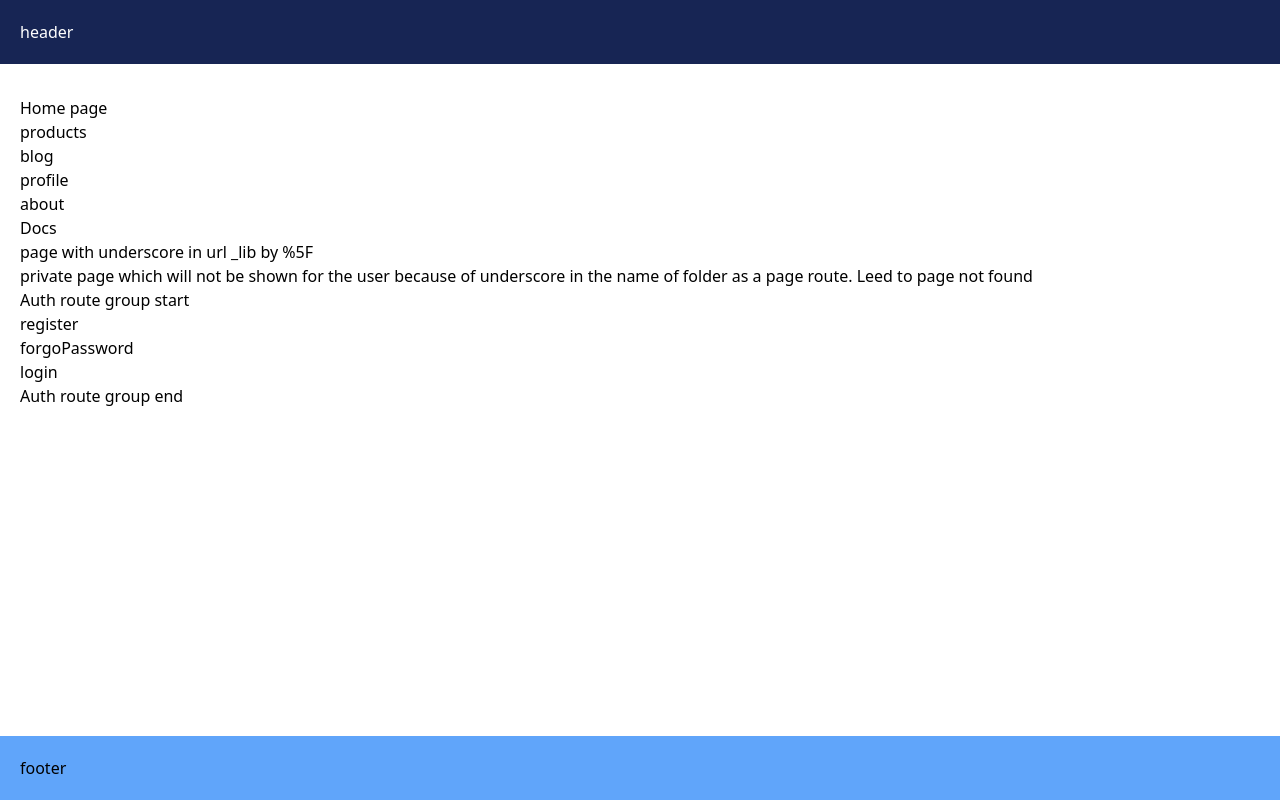
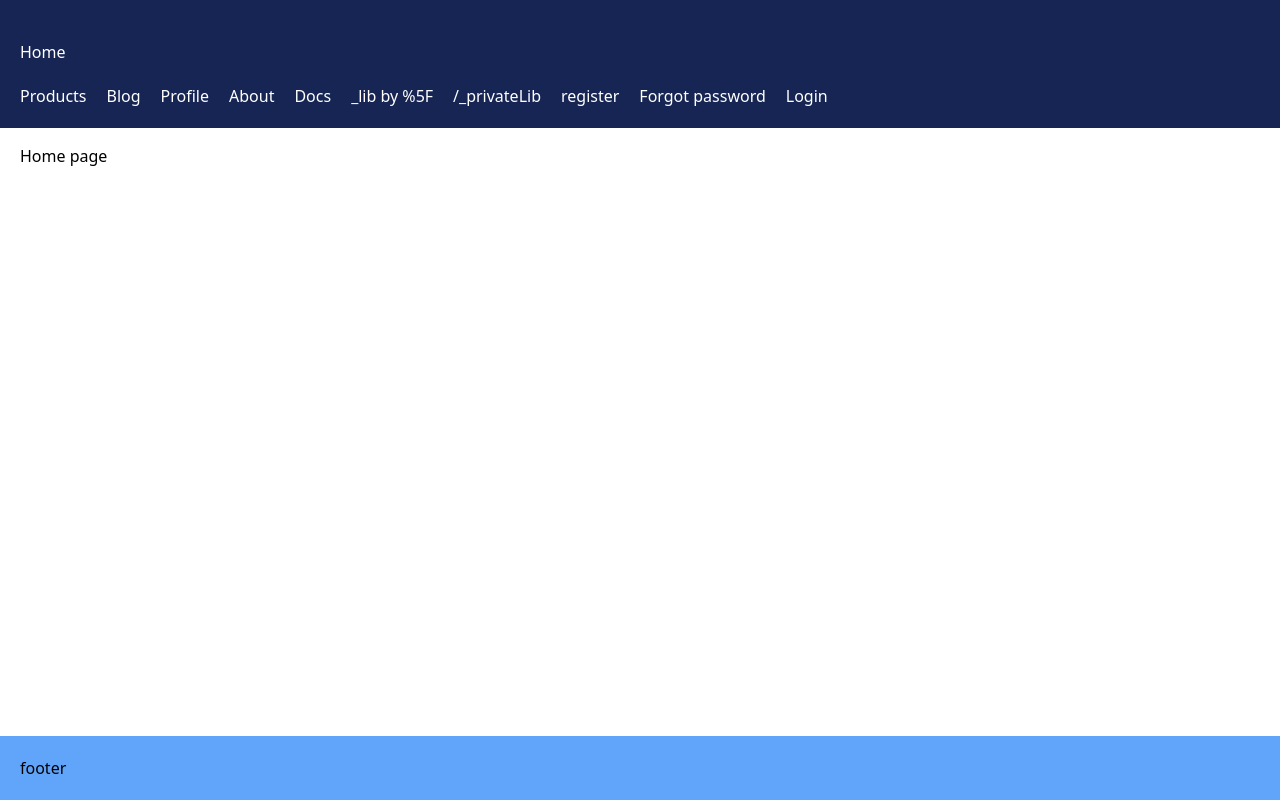
Before and after one commit to roman89ua/nextPractice, a Next.js app in the folder hello-world/: page / in a window 1280 px wide. Built offline with nearby package versions, Linux system fonts and the light colour scheme.

Commit message:
usePathname() hook and active links from navbar

```diff
--- /dev/null
+++ b/hello-world/src/app/components/MainNavbar/index.tsx
@@ -0,0 +1,71 @@
+"use client";
+
+import Link from "next/link";
+import { usePathname } from "next/navigation";
+
+const mainLinks: { title: string; pathname: string }[] = [
+  {
+    title: "Products",
+    pathname: "/products",
+  },
+  {
+    title: "Blog",
+    pathname: "/blog",
+  },
+  {
+    title: "Profile",
+    pathname: "/profile",
+  },
+  {
+    title: "About",
+    pathname: "/about",
+  },
+  {
+    title: "Docs",
+    pathname: "/docs",
+  },
+  {
+    title: "_lib by %5F",
+    pathname: "/_lib",
+  },
+  {
+    title: "/_privateLib",
+    pathname: "/_privateLib",
+  },
+  {
+    title: "register",
+    pathname: `/register`,
+  },
+  {
+    title: "Forgot password",
+    pathname: "/forgoPassword",
+  },
+  {
+    title: "Login",
+    pathname: "/login",
+  },
+];
+const MainNavbar = () => {
+  const path = usePathname();
+  console.log({ path });
+
+  return (
+    <nav className="flex gap-5">
+      {mainLinks.map((link) => {
+        const isActive = path.startsWith(link.pathname);
+
+        return (
+          <Link
+            key={link.pathname}
+            href={link.pathname}
+            className={`${isActive ? "text-red-200  font-extrabold" : ""}`}
+          >
+            {link.title}
+          </Link>
+        );
+      })}
+    </nav>
+  );
+};
+
+export default MainNavbar;
--- a/hello-world/src/app/layout.tsx
+++ b/hello-world/src/app/layout.tsx
@@ -1,5 +1,7 @@
+import { Metadata } from "next";
+import Link from "next/link";
 import "./global.scss";
-import { Metadata } from "next";
+import MainNavbar from "./components/MainNavbar";
 
 export const metadata: Metadata = {
   title: {
@@ -21,9 +23,15 @@ export default function RootLayout({
     <html lang="en">
       <body className="h-svh">
         <header className="bg-blue-950 p-5 w-full fixed top-0 left-0 right-0 text-white">
-          header
+          <Link href="/">
+            <h1 className="py-5">Home</h1>
+          </Link>
+
+          <nav className="flex gap-5">
+            <MainNavbar />
+          </nav>
         </header>
-        <main className="py-24 px-5 h-svh">{children}</main>
+        <main className="py-36 px-5 h-svh">{children}</main>
         <footer className="bg-blue-400 p-5 w-full fixed bottom-0 left-0 right-0">
           footer
         </footer>
--- a/hello-world/src/app/page.tsx
+++ b/hello-world/src/app/page.tsx
@@ -1,101 +1,7 @@
-import Link from "next/link";
-import React from "react";
-
 const HomePage = () => {
   return (
     <main>
       <h1>Home page</h1>
-      <Link
-        href={{
-          pathname: `/products`,
-        }}
-      >
-        products
-      </Link>
-      <br/>
-      <Link
-        href={{
-          pathname: `/blog`,
-        }}
-      >
-        blog
-      </Link>
-      <br/>
-
-      <Link
-        href={{
-          pathname: `/profile`,
-        }}
-      >
-        profile
-      </Link>
-      <br/>
-
-      <Link
-        href={{
-          pathname: `/about`,
-        }}
-      >
-        about
-      </Link>
-      <br/>
-
-      <Link
-        href={{
-          pathname: `/docs`,
-        }}
-      >
-        Docs
-      </Link>
-      <br/>
-      <Link
-        href={{
-          pathname: `/_lib`,
-        }}
-      >
-        page with underscore in url _lib by %5F
-      </Link>
-      <br/>
-
-      <Link
-        href={{
-          pathname: `/_privateLib`,
-        }}
-      >
-        private page which will not be shown for the user because of underscore in the name of folder as a page route.
-        Leed to page not found
-      </Link>
-      <br/>
-
-      <p>Auth route group start</p>
-      <Link
-        href={{
-          pathname: `/register`,
-        }}
-      >
-        register
-      </Link>
-      <br/>
-
-      <Link
-        href={{
-          pathname: `/forgoPassword`,
-        }}
-      >
-        forgoPassword
-      </Link>
-      <br/>
-
-      <Link
-        href={{
-          pathname: `/login`,
-        }}
-      >
-        login
-      </Link>
-      <p>Auth route group end</p>
-      <br/>
-
     </main>
   );
 };
```
